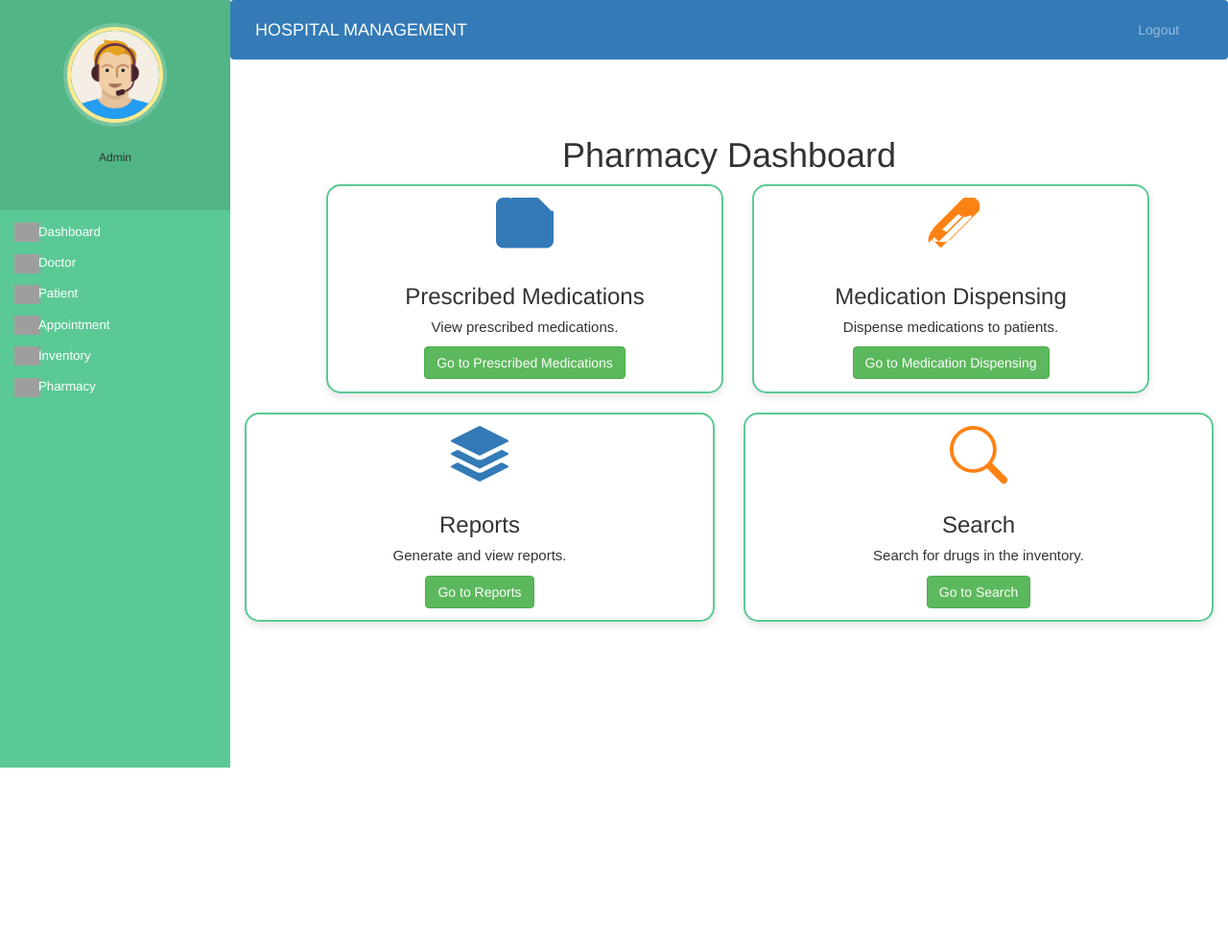
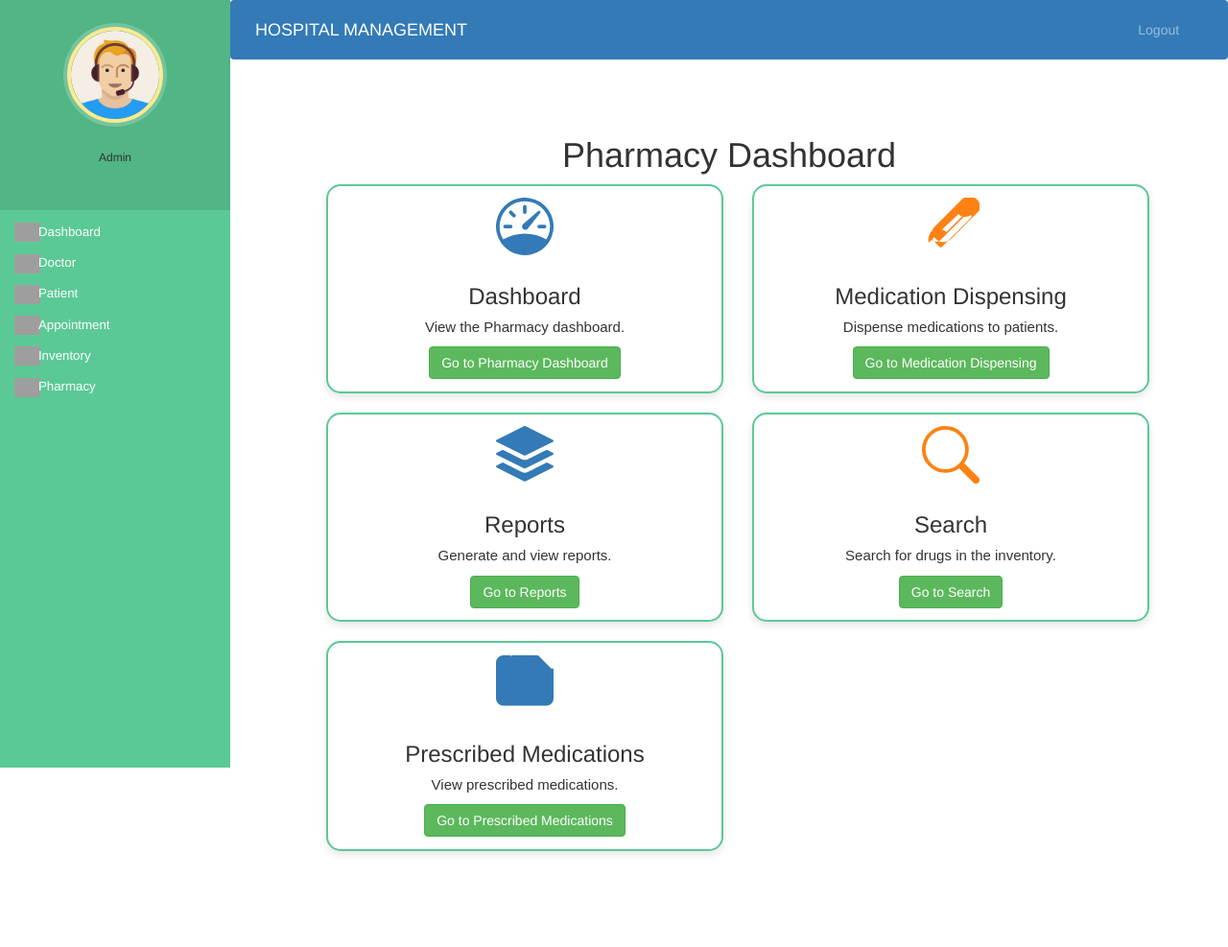
Before and after one commit to reddangerous/hospitalmanagement, a Django app: page /pharmacy/ in a window 1280 px wide. Shown: the whole page at 96% size. Before the commit the page ends 800 px from the top, so only its background shows below. Run offline with Django 3.2, Linux system fonts and the light colour scheme; some libraries are stand-ins or nearby versions; grey boxes are pictures that could not be loaded.

Commit message:
pharmacy dash bug though there

```diff
--- a/hospital/forms.py
+++ b/hospital/forms.py
@@ -6,7 +6,10 @@ from .models import Drug, Supplier, Prescription, Medication
 class MedicationDispenseForm(forms.ModelForm):
     class Meta:
         model = Medication
-        fields = ['patient', 'prescription', 'date_dispensed', 'quantity_dispensed', 'price_per_unit']
+        fields = ['patient', 'date_dispensed','drug', 'quantity_dispensed', 'price_per_unit']
+        widgets = {
+           'date_dispensed': forms.DateInput(attrs={'class': 'form-control', 'type': 'date'}),
+       }
 
 class PrescriptionManagementForm(forms.ModelForm):
     class Meta:
--- a/templates/hospital/pharmacy.html
+++ b/templates/hospital/pharmacy.html
@@ -81,24 +81,18 @@
 <div class="row">
      <!-- Dashboard Card -->
      <div class="col-md-6">
-        <div class="card">
-            <div class="card-body">
-                <span>
-                    <svg xmlns="http://www.w3.org/2000/svg" width="60" height="60" fill="#337AB7" class="bi bi-file-earmark-text"
-                        viewBox="0 0 16 16">
-                        <path
-                            d="M4 0.5A0.5 0.5 0 0 1 4.5 0h7a0.5 0.5 0 0 1 0.354 0.146l3.5 3.5A0.5 0.5 0 0 1 16 4v8a2 2 0 0 1-2 2H2a2 2 0 0 1-2-2V2a2 2 0 0 1 2-2h2z" />
-                        <path
-                            d="M10 2h2a1 1 0 0 1 1 1v6a1 1 0 0 1-1 1H8a1 1 0 0 1-1-1V3a1 1 0 0 1 1-1h1z" />
-                    </svg>
-                </span>
-                <h3 class="card-title">Prescribed Medications</h3>
-                <p class="card-text">View prescribed medications.</p>
-                <a href="{% url 'prescribed_medications' %}" class="btn btn-success">Go to Prescribed Medications</a>
+      <div class="card" id='dashboard'>
+        <div class="card-body" id='dashboard'>
+          <span><svg xmlns="http://www.w3.org/2000/svg" width="60" height="60" fill="#337AB7" class="bi bi-speedometer" viewBox="0 0 16 16">
+              <path d="M8 2a.5.5 0 0 1 .5.5V4a.5.5 0 0 1-1 0V2.5A.5.5 0 0 1 8 2M3.732 3.732a.5.5 0 0 1 .707 0l.915.914a.5.5 0 1 1-.708.708l-.914-.915a.5.5 0 0 1 0-.707zM2 8a.5.5 0 0 1 .5-.5h1.586a.5.5 0 0 1 0 1H2.5A.5.5 0 0 1 2 8m9.5 0a.5.5 0 0 1 .5-.5h1.5a.5.5 0 0 1 0 1H12a.5.5 0 0 1-.5-.5m.754-4.246a.389.389 0 0 0-.527-.02L7.547 7.31A.91.91 0 1 0 8.85 8.569l3.434-4.297a.389.389 0 0 0-.029-.518z"/>
+              <path fill-rule="evenodd" d="M6.664 15.889A8 8 0 1 1 9.336.11a8 8 0 0 1-2.672 15.78zm-4.665-4.283A11.945 11.945 0 0 1 8 10c2.186 0 4.236.585 6.001 1.606a7 7 0 1 0-12.002 0z"/>
+            </svg></span>
+          <h3 class="card-title">Dashboard</h3>
+          <p class="card-text">View the Pharmacy dashboard.</p>
+          <a href="{% url 'inventory_dashboard' %}" class="btn btn-success">Go to Pharmacy Dashboard</a>
         </div>
       </div>
     </div>
-  <!-- Add Inventory Card -->
     <div class="col-md-6">
       <div class="card">
           <div class="card-body">
@@ -115,9 +109,12 @@
           </div>
       </div>
   </div>
+
+  <!-- Add Inventory Card -->
+
 </div>
 
-
+ <div class="row">
 
   <!-- Reports Card -->
   <div class="col-md-6" id = 'report'>
@@ -151,6 +148,24 @@
         </div>
     </div>
 </div>
+<div class="col-md-6">
+  <div class="card">
+      <div class="card-body">
+          <span>
+              <svg xmlns="http://www.w3.org/2000/svg" width="60" height="60" fill="#337AB7" class="bi bi-file-earmark-text"
+                  viewBox="0 0 16 16">
+                  <path
+                      d="M4 0.5A0.5 0.5 0 0 1 4.5 0h7a0.5 0.5 0 0 1 0.354 0.146l3.5 3.5A0.5 0.5 0 0 1 16 4v8a2 2 0 0 1-2 2H2a2 2 0 0 1-2-2V2a2 2 0 0 1 2-2h2z" />
+                  <path
+                      d="M10 2h2a1 1 0 0 1 1 1v6a1 1 0 0 1-1 1H8a1 1 0 0 1-1-1V3a1 1 0 0 1 1-1h1z" />
+              </svg>
+          </span>
+          <h3 class="card-title">Prescribed Medications</h3>
+          <p class="card-text">View prescribed medications.</p>
+          <a href="{% url 'prescribed_medications' %}" class="btn btn-success">Go to Prescribed Medications</a>
+      </div>
+  </div>
+</div>
 
 </div>
 </div>
```
Also changed, not shown: hospital/models.py (+15 -6 lines), templates/hospital/dispense_medication.html (+12 -0 lines), hospital/migrations/0026_remove_medication_prescription.py (added), static/profile_pic/DoctorProfilePic/Screenshot_from_2023-12-27_18-54-01.png (added). Lines whose indentation alone changed are shown as unchanged.
